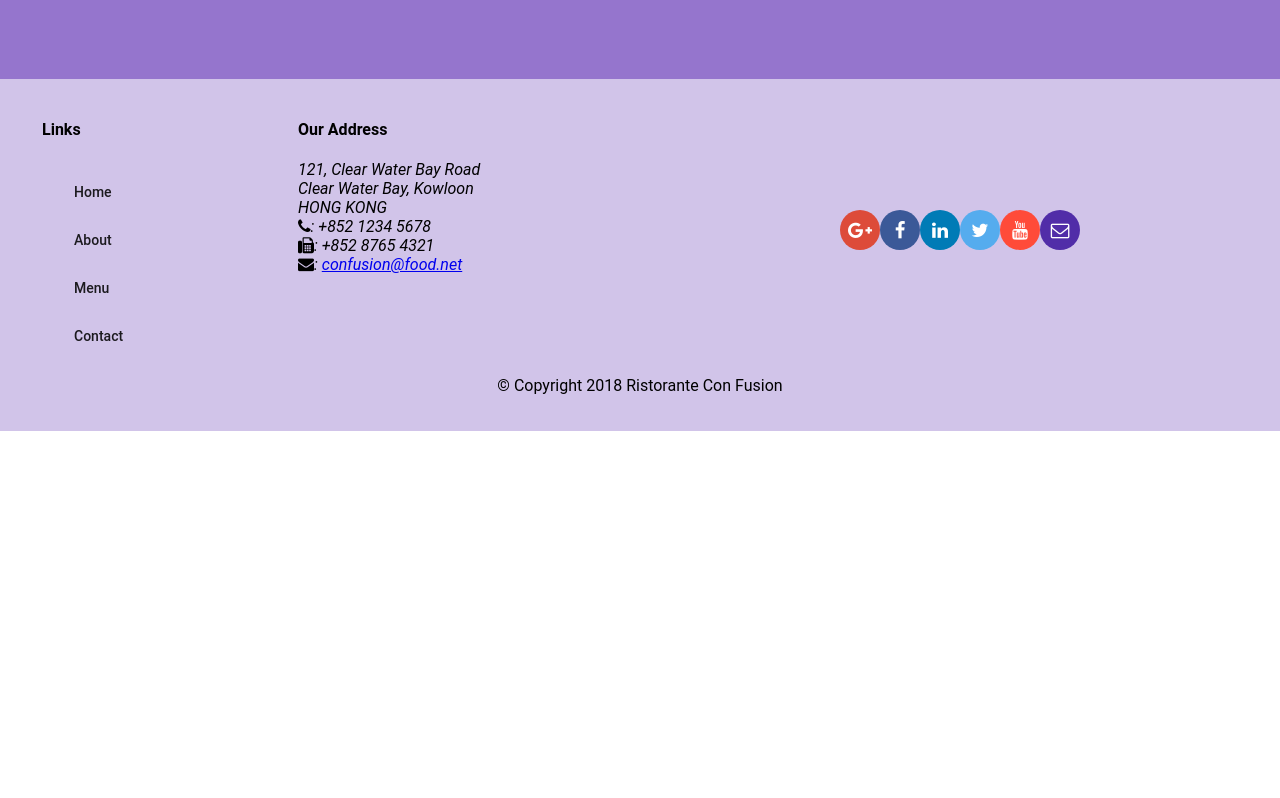
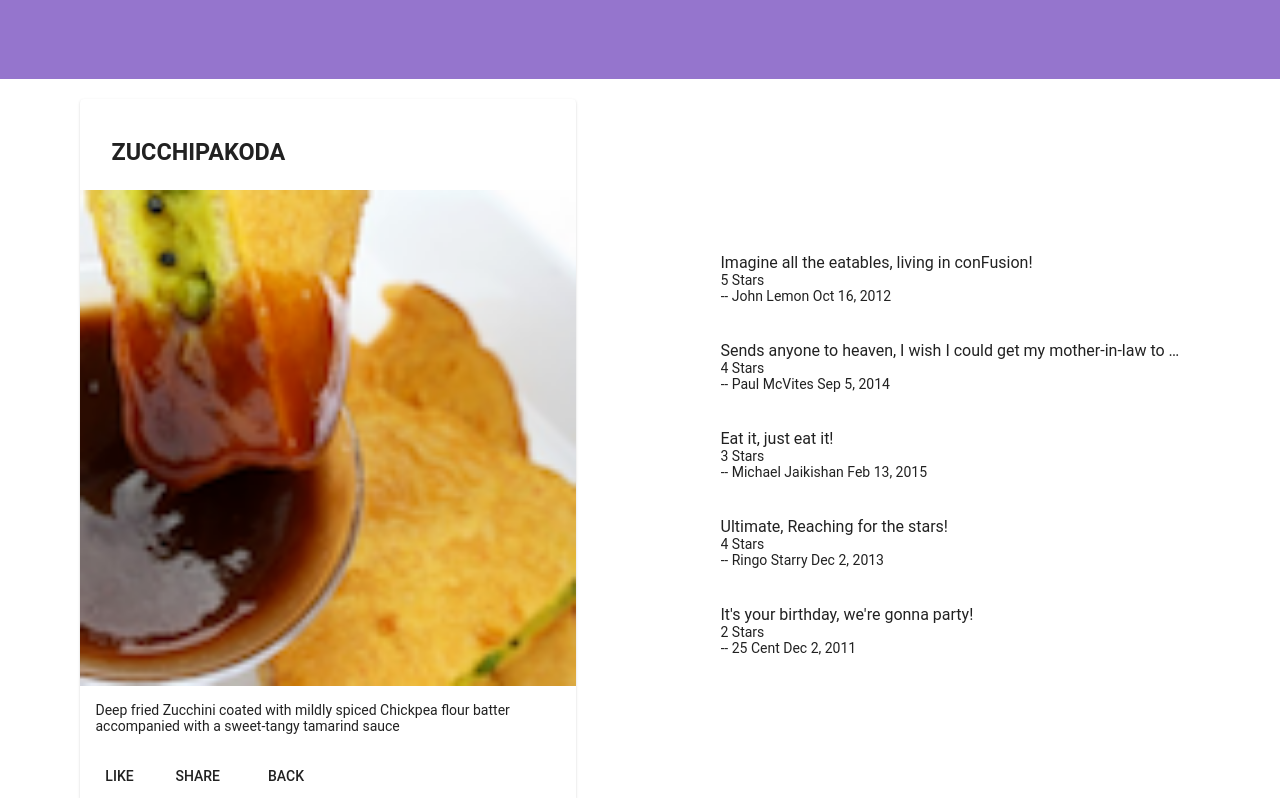
Before and after one commit to HatemGamal/AngualrCoursera, an Angular app: page /dishdetails/1 in a window 1280 px wide. Before the commit this address led to /. Shown: the part 260-1058 px from the top of the page. Before the commit the page ends 800 px from the top, so only its background shows below. Built offline with nearby package versions, Linux system fonts and the light colour scheme.

Commit message:
Single Page Applications Part 2

```diff
--- a/src/app/app-routing/routes.ts
+++ b/src/app/app-routing/routes.ts
@@ -10,5 +10,6 @@ export const routes: Routes = [
   { path: 'home',  component: HomeComponent },
   { path: 'menu',     component: MenuComponent },
   { path: 'contactus',     component: ContactComponent },
+  {path:'dishdetails/:id', component:DishdetailComponent},
   { path: '', redirectTo: '/home', pathMatch: 'full' }
 ];
--- a/src/app/dishdetail/dishdetail.component.html
+++ b/src/app/dishdetail/dishdetail.component.html
@@ -5,6 +5,7 @@
     fxLayoutAlign.gt-md="space-around center"
     fxLayoutGap="10px"
     fxLayoutGap.xs="0">
+
 
   <div fxFlex="40">
     <div fxFlex *ngIf="dish">
@@ -22,6 +23,7 @@
         <mat-card-actions>
           <button mat-button>LIKE</button>
           <button mat-button>SHARE</button>
+          <button mat-button (click)="goBack()">BACK</button>
         </mat-card-actions>
       </mat-card>
     </div>
--- a/src/app/dishdetail/dishdetail.component.ts
+++ b/src/app/dishdetail/dishdetail.component.ts
@@ -1,5 +1,9 @@
 import { Component, OnInit, Input } from '@angular/core';
 import { Dish } from '../shared/dish';
+import { DishService } from '../services/dish.service';
+
+import { Params, ActivatedRoute } from '@angular/router';
+import { Location } from '@angular/common';
 
 @Component({
   selector: 'app-dishdetail',
@@ -11,9 +15,17 @@ export class DishdetailComponent implements OnInit {
   dish: Dish;
 
 
-  constructor() { }
+  constructor(private dishservice: DishService,
+    private route: ActivatedRoute,
+    private location: Location) { }
 
   ngOnInit() {
+    const id = this.route.snapshot.params['id'];
+    this.dish = this.dishservice.getDish(id);
+  }
+
+  goBack(): void {
+    this.location.back();
   }
 
 }
--- a/src/app/footer/footer.component.html
+++ b/src/app/footer/footer.component.html
@@ -9,10 +9,10 @@
       <div fxFlex="40" fxFlexOffset="20px">
         <h4>Links</h4>
         <mat-list>
-          <mat-list-item><a mat-button>Home</a></mat-list-item>
+          <mat-list-item routerLink="/home"><a mat-button>Home</a></mat-list-item>
           <mat-list-item><a mat-button>About</a></mat-list-item>
-          <mat-list-item><a mat-button>Menu</a></mat-list-item>
-          <mat-list-item><a mat-button>Contact</a></mat-list-item>
+          <mat-list-item routerLink="/menu"><a mat-button>Menu</a></mat-list-item>
+          <mat-list-item routerLink="/contactus"><a mat-button>Contact</a></mat-list-item>
         </mat-list>
       </div>
       <div fxFlex="55">
--- a/src/app/menu/menu.component.html
+++ b/src/app/menu/menu.component.html
@@ -11,7 +11,7 @@
 
   <div fxFlex>
     <mat-grid-list cols="2" rowHeight="200px">
-      <mat-grid-tile *ngFor="let dish of dishes" (click) = "onSelect(dish)">
+      <mat-grid-tile *ngFor="let dish of dishes" [routerLink]="['/dishdetails',dish.id]">
         <img height="200px" src={{dish.image}} alt={{dish.name}}>
         <mat-grid-tile-footer>
           <h1>{{dish.name | uppercase}}</h1>
```
